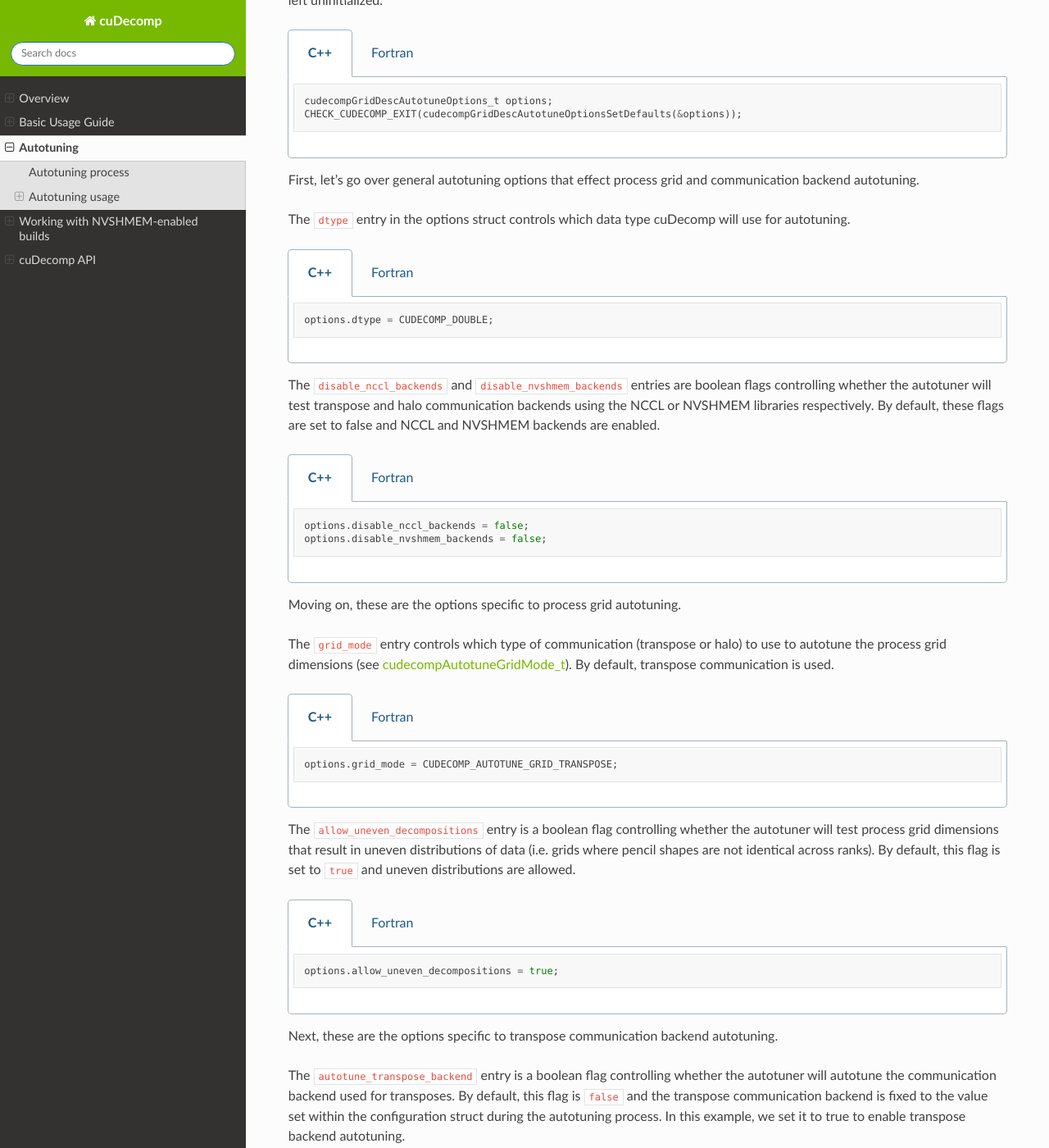
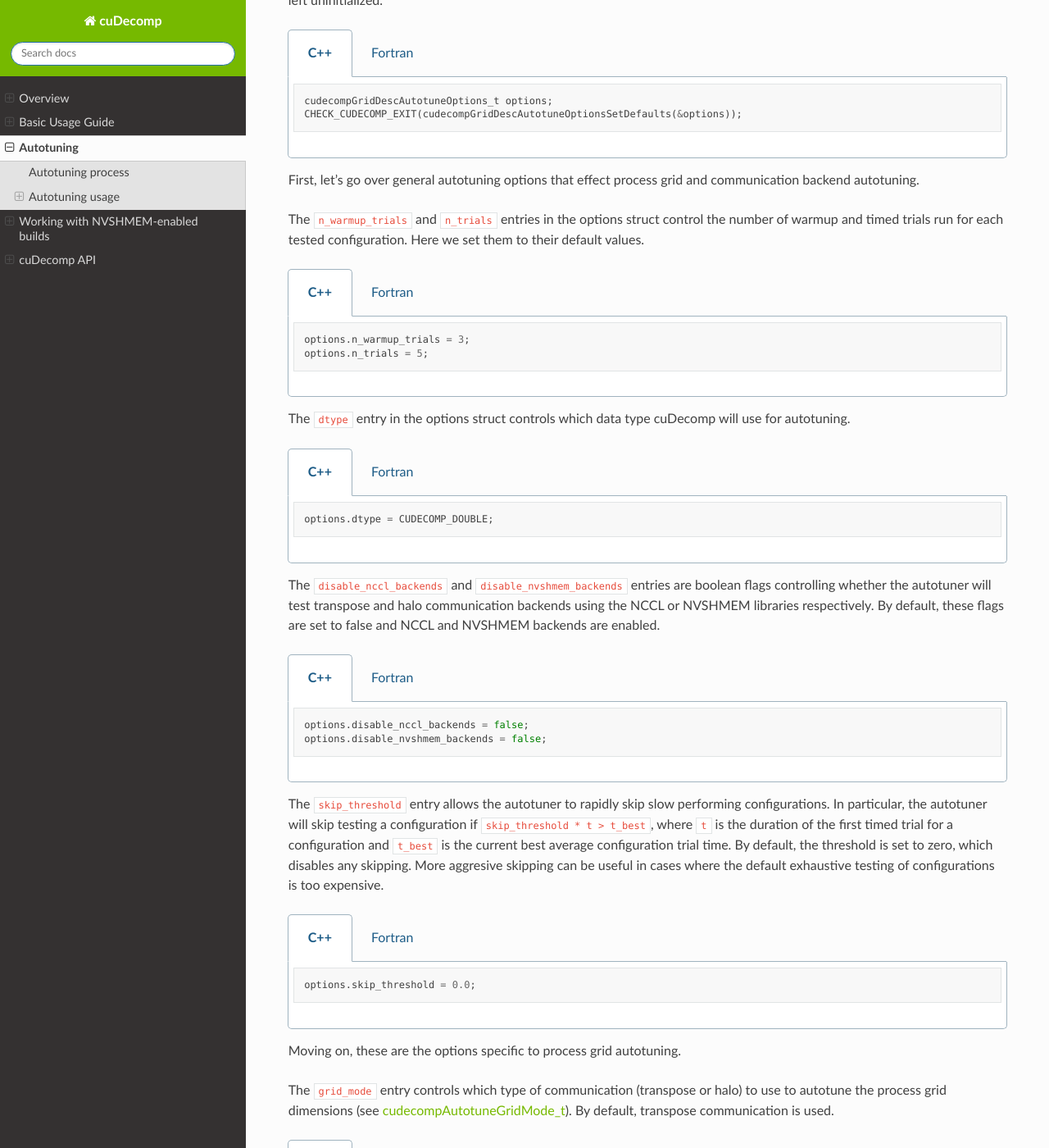
Before and after one commit to NVIDIA/cuDecomp, a Sphinx documentation site: the page built from docs/autotuning.rst, in a window 1280 px wide and 1400 px high, scrolled down 1706 px. Shown: the whole window at 82% size. Built offline with Sphinx 7.4.7 and the Read the Docs theme 2.0.0, drawn with Linux system fonts in a browser that asks for light colours.

Commit message:
Enable autotuner to skip slow configurations via new skip_threshold option.

```diff
--- a/docs/api/f_api.rst
+++ b/docs/api/f_api.rst
@@ -62,11 +62,14 @@
 
   A data structure defining autotuning options for grid descriptor creation.
 
+  :f integer n_warmup_trials: number of warmup trials to run for each tested configuration during autotuning
+  :f integer n_trials: number of timed trials to run for each tested configuration during autotuning
   :f cudecompAutotuneGridMode grid_mode: which communication (transpose/halo) to use to autotune process grid (default: CUDECOMP_AUTOTUNE_GRID_TRANSPOSE)
   :f cudecompDataType dtype: datatype to use during autotuning (default: CUDECOMP_DOUBLE)
   :f logical allow_uneven_distributions: flag to control whether autotuning allows process grids that result in uneven distributions of elements across processes (default: true)
   :f logical disable_nccl_backends: flag to disable NCCL backend options during autotuning (default: false)
   :f logical disable_nvshmem_backends: flag to disable NVSHMEM backend options during autotuning (default: false)
+  :f real(c_double) skip_threshold: threshold used to skip testing slow configurations; skip configuration if skip_threshold * t > t_best, where t is the duration of the first timed trial for a configuration and t_best is the current best average configuration trial time. (default: 0.0)
   :f logical autotune_transpose_backend: flag to enable transpose backend autotuning (default: false)
   :f logical autotune_halo_backend: flag to enable halo backend autotuning (default: false)
   :f logical transpose_use_inplace_buffers: flag to control whether transpose autotuning uses in-place or out-of-place buffers (default: false)
--- a/docs/autotuning.rst
+++ b/docs/autotuning.rst
@@ -88,6 +88,22 @@
 
 First, let's go over general autotuning options that effect process grid and communication backend autotuning.
 
+The :code:`n_warmup_trials` and :code:`n_trials` entries in the options struct control the number of warmup
+and timed trials run for each tested configuration. Here we set them to their default values.
+
+.. tabs::
+
+  .. code-tab:: c++
+
+    options.n_warmup_trials = 3;
+    options.n_trials = 5;
+
+  .. code-tab:: fortran
+
+    options%n_warmup_trials = 3
+    options%n_trials = 5
+
+
 The :code:`dtype` entry in the options struct controls which data type cuDecomp will use for autotuning.
 
 .. tabs::
@@ -115,6 +131,22 @@
 
     options%disable_nccl_backends = .false.
     options%disable_nvshmem_backends = .false.
+
+The :code:`skip_threshold` entry allows the autotuner to rapidly skip slow performing configurations. In particular,
+the autotuner will skip testing a configuration if :code:`skip_threshold * t > t_best`, where :code:`t` is the duration
+of the first timed trial for a configuration and :code:`t_best` is the current best average configuration trial time. By default,
+the threshold is set to zero, which disables any skipping. More aggresive skipping can be useful in cases where the default
+exhaustive testing of configurations is too expensive.
+
+.. tabs::
+
+  .. code-tab:: c++
+
+    options.skip_threshold = 0.0;
+
+  .. code-tab:: fortran
+
+    options%skip_threshold = 0.0
 
 Moving on, these are the options specific to process grid autotuning.
 
```
Also changed, not shown: 7 other files.
